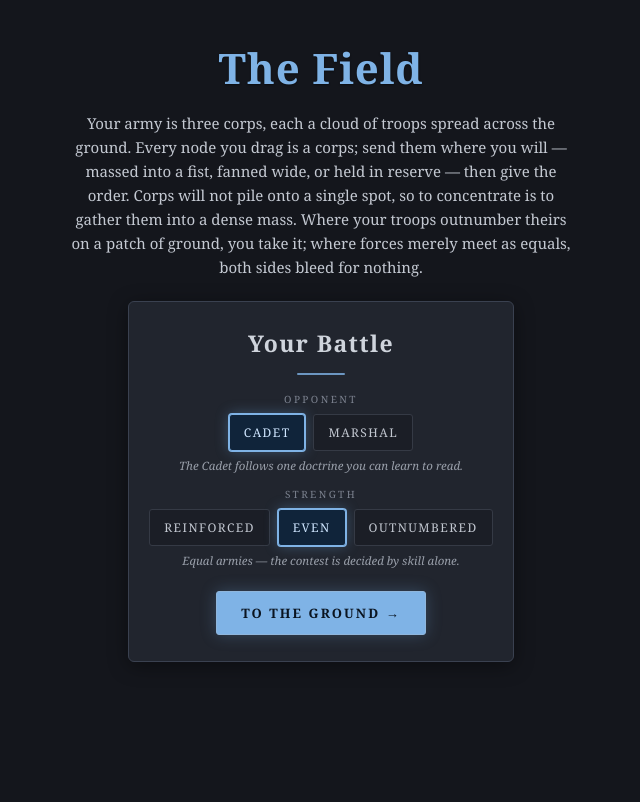
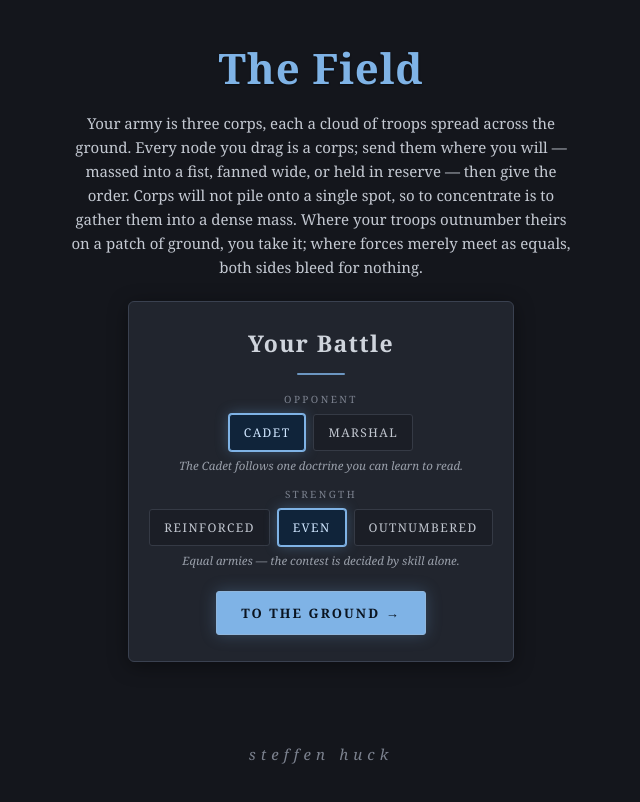
Before and after one commit to steffenhuck/the-field, a plain HTML site: page index.html in a window 1280 px wide. Shown: the whole page, without its empty margins (319-959 px from the left). Drawn offline with Linux system fonts and the light colour scheme.

Commit message:
Update index.html

```diff
--- a/index.html
+++ b/index.html
@@ -104,6 +104,11 @@
     box-shadow:0 0 16px rgba(106,160,210,.3);
   }
   .go:hover{background:#86abd4;box-shadow:0 0 22px rgba(106,160,210,.5)}
+
+  footer{margin-top:40px;padding-top:18px;text-align:center}
+  footer a{color:var(--faint);text-decoration:none;font-style:italic;font-size:15px;
+    letter-spacing:.34em;transition:color .18s}
+  footer a:hover{color:var(--azure-hi)}
 </style>
 </head>
 <body>
@@ -182,6 +187,10 @@
 </div>
 
 <div class="log" id="log">The lines are drawn. Set your corps and give the order.</div>
+
+<footer>
+  <a href="https://steffenhuck.github.io">steffen huck</a>
+</footer>
 
 <script>
 const N = 64;            // grid resolution
```
